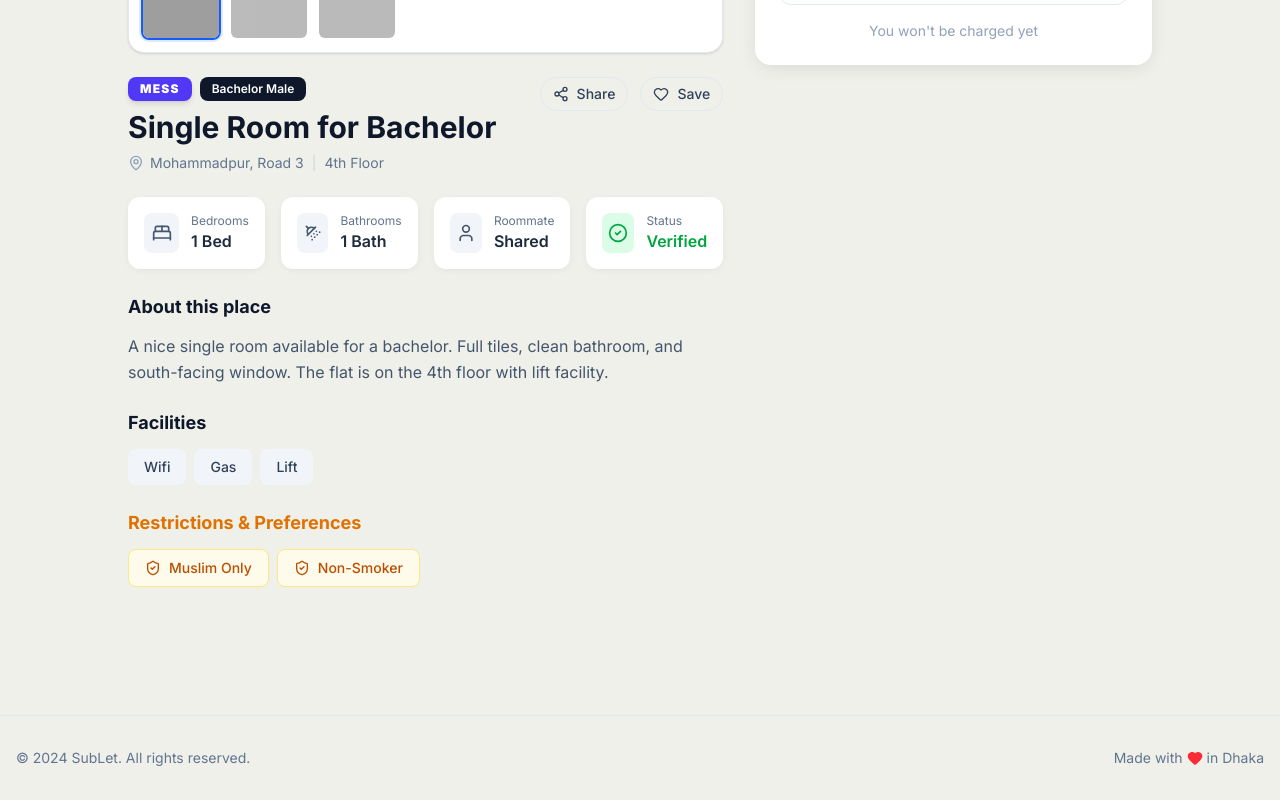
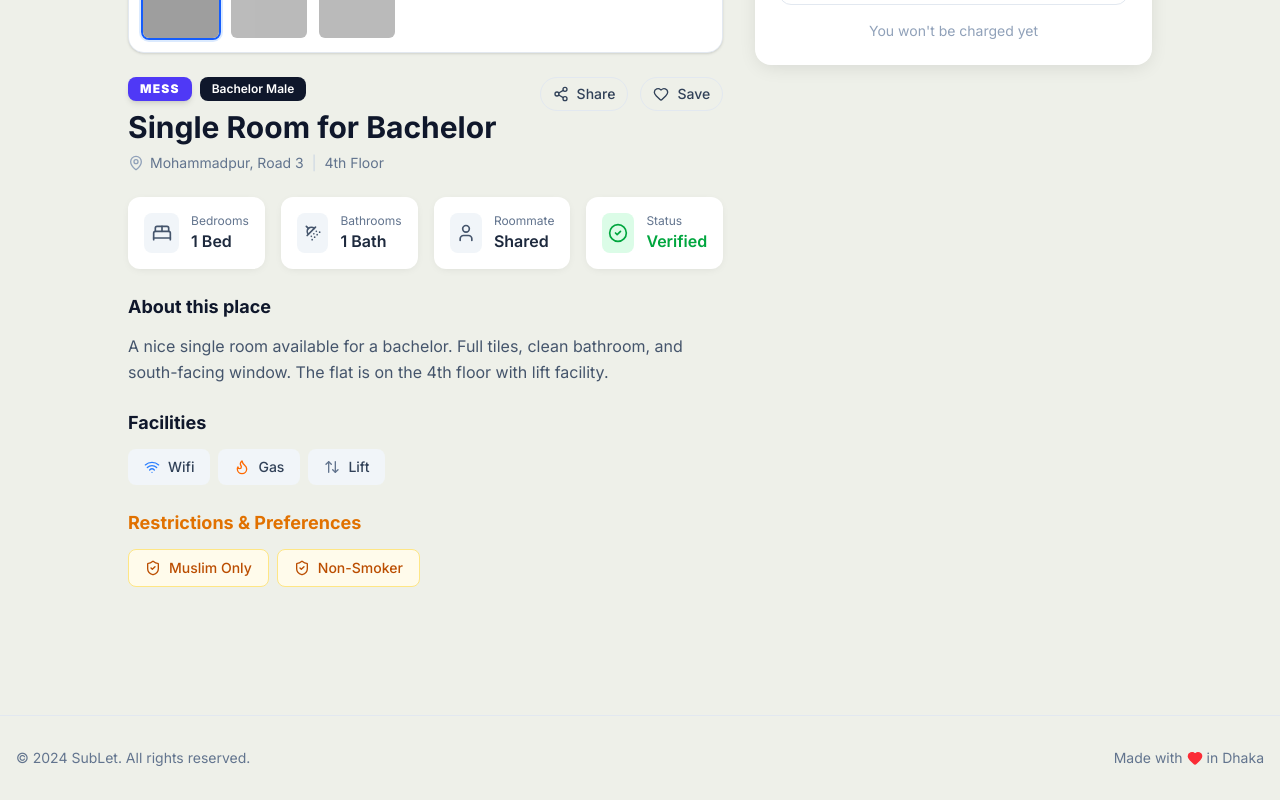
Before and after one commit to Rabetul-islam-asif/Mess-sublet_app, a Next.js app: page /post/1 in a window 1280 px wide. Shown: the part 467-1267 px from the top of the page. Built offline with nearby package versions, Linux system fonts and the light colour scheme; grey boxes are pictures that could not be loaded.

Commit message:
Add specific icons for facilities (WiFi, Gas, Lift, etc.) in PostCard and Detail view

```diff
--- a/src/app/post/[id]/page.tsx
+++ b/src/app/post/[id]/page.tsx
@@ -3,12 +3,29 @@
 import { use, useEffect, useState } from 'react';
 import Image from 'next/image';
 import Link from 'next/link';
-import { ArrowLeft, MapPin, BedDouble, ShowerHead, Wifi, Phone, MessageCircle, Share2, Heart, ShieldCheck, User, Calendar, CheckCircle2, ChevronLeft, ChevronRight, Info } from 'lucide-react';
+import {
+  ArrowLeft, MapPin, BedDouble, ShowerHead, Wifi, Phone, MessageCircle,
+  Share2, Heart, ShieldCheck, User, Calendar, CheckCircle2,
+  ChevronLeft, ChevronRight, Info, Flame, Zap, Shield, ArrowUpDown, UserCheck, Sun, Sparkles
+} from 'lucide-react';
 import { Button } from '@/components/ui/Button';
 import { Modal } from '@/components/ui/Modal';
 import { MOCK_LISTINGS, Listing } from '@/lib/data';
 import { cn } from '@/lib/utils';
 import { notFound, useRouter } from 'next/navigation';
+const getFacilityIcon = (facility: string) => {
+  const f = facility.toLowerCase();
+  const iconClass = "mr-2 h-4 w-4";
+  if (f.includes('wifi') || f.includes('internet')) return <Wifi className={cn(iconClass, "text-blue-500")} />;
+  if (f.includes('gas')) return <Flame className={cn(iconClass, "text-orange-500")} />;
+  if (f.includes('lift')) return <ArrowUpDown className={cn(iconClass, "text-slate-500")} />;
+  if (f.includes('generator') || f.includes('electricity')) return <Zap className={cn(iconClass, "text-amber-500")} />;
+  if (f.includes('security')) return <Shield className={cn(iconClass, "text-indigo-500")} />;
+  if (f.includes('maid') || f.includes('clean')) return <UserCheck className={cn(iconClass, "text-emerald-500")} />;
+  if (f.includes('balcony')) return <Sun className={cn(iconClass, "text-yellow-500")} />;
+  return <Sparkles className={cn(iconClass, "text-primary-400")} />;
+};
+
 
 export default function PostDetailPage({ params }: { params: Promise<{ id: string }> }) {
   // Unwrap params using use() hook as per Next.js 15+ guidance or async component pattern
@@ -216,7 +233,8 @@ export default function PostDetailPage({ params }: { params: Promise<{ id: strin
                 <h3 className="mb-3 text-lg font-bold text-slate-900">Facilities</h3>
                 <div className="flex flex-wrap gap-2">
                     {post.facilities.map(fac => (
-                        <span key={fac} className="rounded-lg bg-slate-100 px-4 py-2 text-sm font-medium text-slate-700">
+                        <span key={fac} className="flex items-center rounded-lg bg-slate-100 px-4 py-2 text-sm font-medium text-slate-700">
+                            {getFacilityIcon(fac)}
                             {fac}
                         </span>
                     ))}
--- a/src/components/ui/PostCard.tsx
+++ b/src/components/ui/PostCard.tsx
@@ -3,7 +3,11 @@
 import React, { useState } from 'react';
 import Image from 'next/image';
 import Link from 'next/link';
-import { MapPin, BedDouble, ShowerHead, Heart, ChevronLeft, ChevronRight, BadgeCheck, Share2, Calendar, Sparkles, Building2 } from 'lucide-react';
+import {
+  MapPin, BedDouble, ShowerHead, Heart, ChevronLeft, ChevronRight,
+  BadgeCheck, Share2, Calendar, Sparkles, Building2,
+  Wifi, Flame, Zap, Shield, ArrowUpDown, UserCheck, Sun
+} from 'lucide-react';
 import { Listing } from '@/lib/data';
 import { cn } from '@/lib/utils';
 import { Button } from '@/components/ui/Button';
@@ -12,6 +16,18 @@ import { useRouter } from 'next/navigation';
 interface PostCardProps {
   post: Listing;
 }
+
+const getFacilityIcon = (facility: string) => {
+  const f = facility.toLowerCase();
+  if (f.includes('wifi') || f.includes('internet')) return <Wifi className="h-2.5 w-2.5 text-blue-500" />;
+  if (f.includes('gas')) return <Flame className="h-2.5 w-2.5 text-orange-500" />;
+  if (f.includes('lift')) return <ArrowUpDown className="h-2.5 w-2.5 text-slate-500" />;
+  if (f.includes('generator') || f.includes('electricity')) return <Zap className="h-2.5 w-2.5 text-amber-500" />;
+  if (f.includes('security')) return <Shield className="h-2.5 w-2.5 text-indigo-500" />;
+  if (f.includes('maid') || f.includes('clean')) return <UserCheck className="h-2.5 w-2.5 text-emerald-500" />;
+  if (f.includes('balcony')) return <Sun className="h-2.5 w-2.5 text-yellow-500" />;
+  return <Sparkles className="h-2.5 w-2.5 text-primary-400" />;
+};
 
 export const PostCard = ({ post }: PostCardProps) => {
   const router = useRouter();
@@ -196,7 +212,7 @@ export const PostCard = ({ post }: PostCardProps) => {
           <div className="mt-3 flex flex-wrap gap-1.5">
             {post.facilities.slice(0, 4).map((fac) => (
               <span key={fac} className="inline-flex items-center gap-1 rounded-md bg-slate-50 px-2 py-1 text-[10px] font-bold uppercase tracking-tight text-slate-600 border border-slate-100">
-                <Sparkles className="h-2.5 w-2.5 text-primary-400" />
+                {getFacilityIcon(fac)}
                 {fac}
               </span>
             ))}
```
